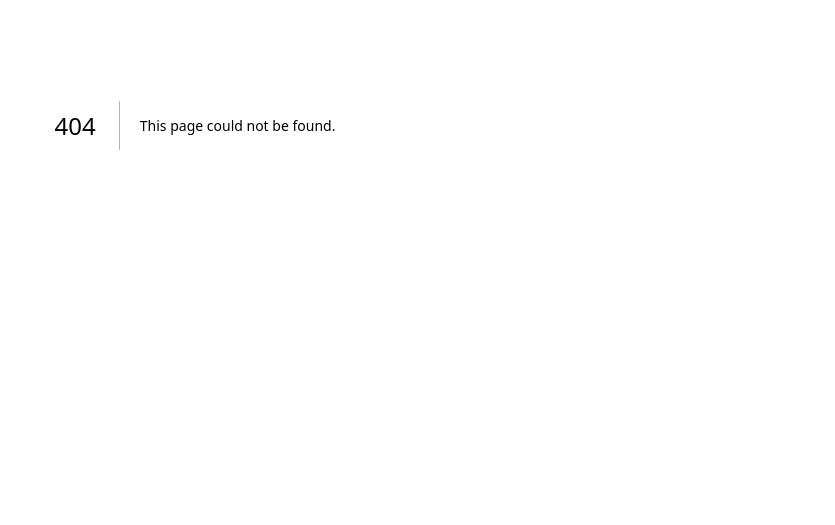
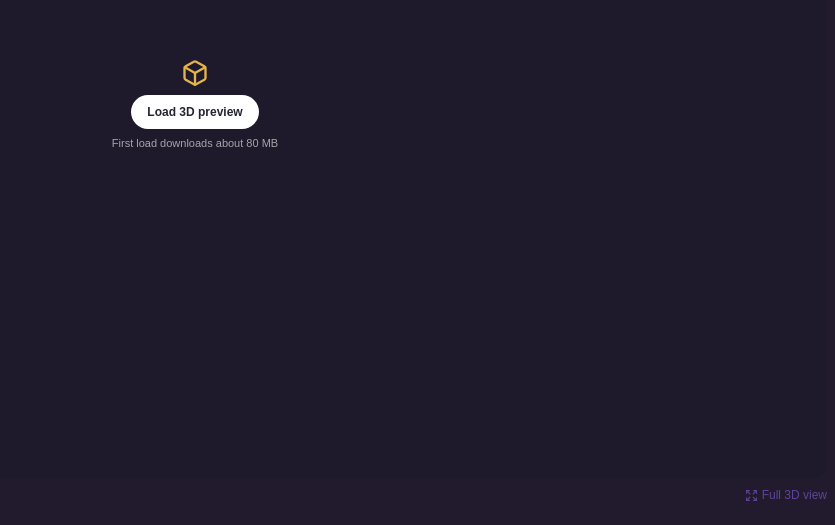
Before and after one commit to Tavasya/SFSU-csc648-06-Fall26--team06, a Next.js app: page /rooms/1/embed in a window 1280 px wide. Before the commit this address had no page. Shown: the part 275-800 px from the top of the page, without its empty margins (445-1280 px from the left). Built offline with nearby package versions, Linux system fonts and the light colour scheme.

Commit message:
fixed mouse conflict with 3d view in AI chat

```diff
--- a/app/(platform)/assistant/page.js
+++ b/app/(platform)/assistant/page.js
@@ -14,7 +14,7 @@ import {
     Sparkles,
 } from "lucide-react";
 
-import RoomViewer3D from "@/components/rooms/RoomViewer3D";
+//import RoomViewer3D from "@/components/rooms/RoomViewer3D";
 import EventActions from "@/components/student/EventActions";
 
 const suggestions = [
@@ -151,12 +151,21 @@ function EventResultCard({ event, activeRoom, onSelectRoom }) {
                         Explore this building in 3D
                     </p>
 
+
                     {activeRoom === roomKey ? (
-            <RoomViewer3D
-              room={room}
-              className="h-56"
+                        <div className="overflow-hidden rounded-xl border border-[#E8E3EF]">
+
+                            <iframe
+                                src={`/rooms/${room.id}/embed`}
+                                title={`3D view of ${room.name}`}
+                                className="h-72 w-full border-0 rounded-xl"
+                                loading="lazy"
+                                allow="fullscreen"
                             />
+
+                        </div>
                     ) : (
+
                         <div className="flex h-40 flex-col items-center justify-center rounded-xl bg-[#211B2D] text-center">
                             <button
                                 type="button"
@@ -387,15 +396,13 @@ export default function AssistantPage() {
                             {messages.map((message, index) => (
                                 <div
                                     key={index}
-                  className={`flex min-w-0 ${
-                    message.role === "user"
+                                    className={`flex min-w-0 ${message.role === "user"
                                         ? "justify-end"
                                         : "justify-start"
                                         }`}
                                 >
                                     <div
-                    className={`min-w-0 rounded-2xl px-5 py-4 text-sm ${
-                      message.role === "user"
+                                        className={`min-w-0 rounded-2xl px-5 py-4 text-sm ${message.role === "user"
                                             ? "max-w-[85%] bg-[#65449B] text-white"
                                             : "w-full border border-[#E8E3EF] bg-white text-[#292437]"
                                             }`}
--- /dev/null
+++ b/app/rooms/[roomId]/embed/page.js
@@ -0,0 +1,24 @@
+
+"use client";
+
+import { useParams } from "next/navigation";
+import RoomViewer3D from "@/components/rooms/RoomViewer3D";
+
+export default function RoomEmbedPage() {
+  const { roomId } = useParams();
+
+  const room = {
+    id: roomId,
+    name: "3D Venue Preview",
+    scanDate: null,
+  };
+
+  return (
+    <main className="h-screen w-screen overflow-hidden bg-[#211B2D] p-2">
+      <RoomViewer3D
+        room={room}
+        className="h-[calc(100vh-55px)]"
+      />
+    </main>
+  );
+}
```
Lines whose indentation alone changed are shown as unchanged.
